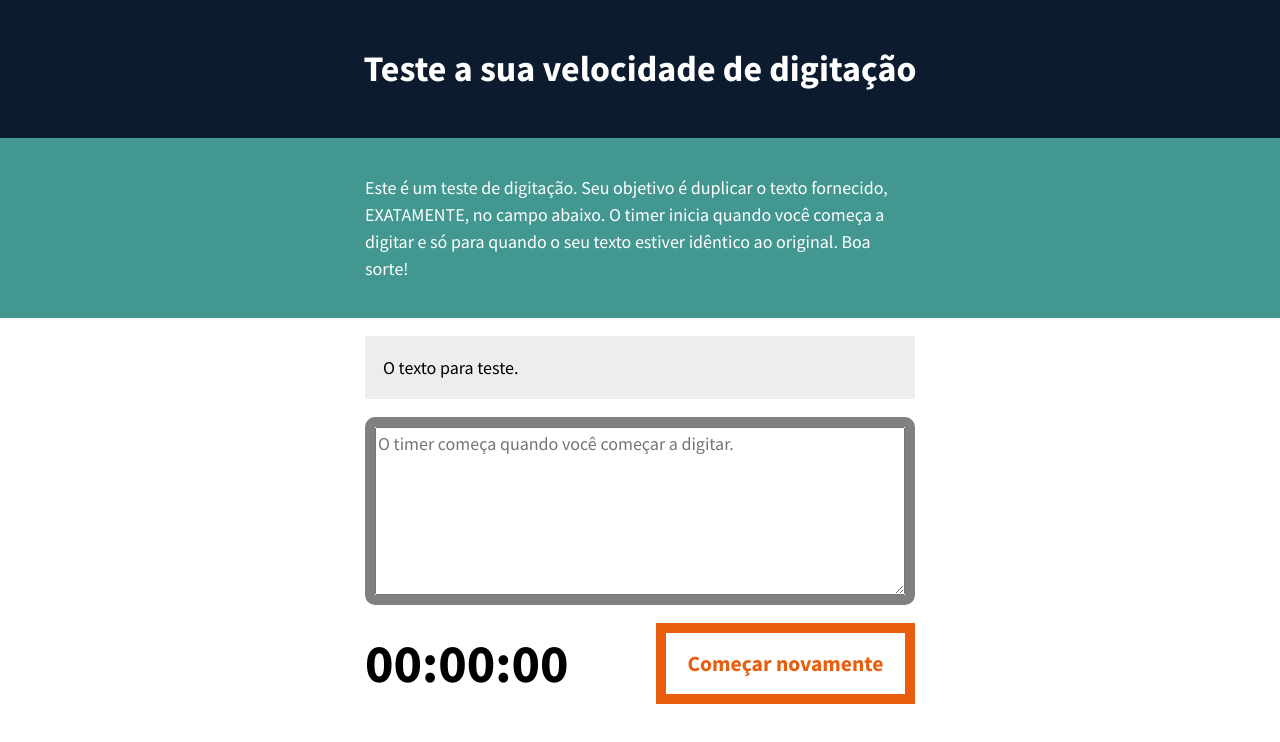
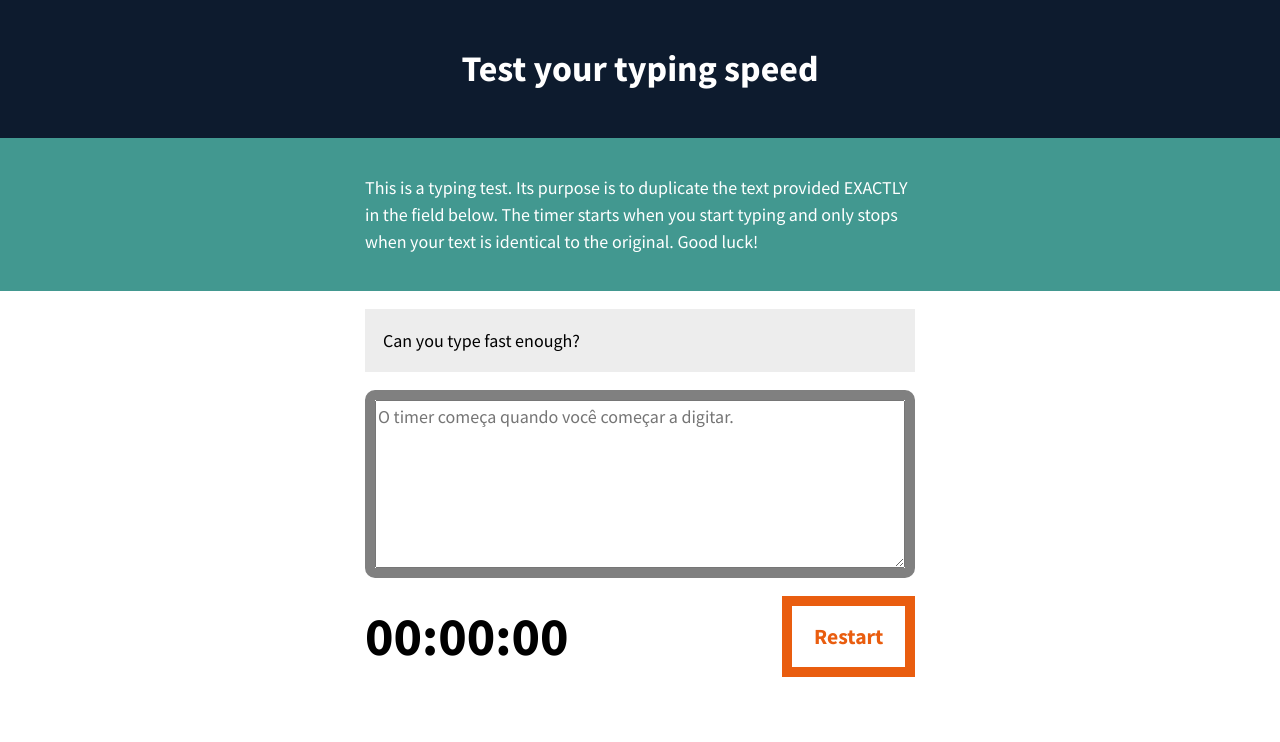
Before and after one commit to deborahdelimaa/howfast, a plain HTML site: page 08_02/index.html in a window 1280 px wide. Drawn offline with Linux system fonts and the light colour scheme.

Commit message:
changed to english

```diff
--- a/08_02/index.html
+++ b/08_02/index.html
@@ -4,7 +4,7 @@
 <head>
     <meta charset="UTF-8">
     <meta name="viewport" content="width=device-width, initial-scale=1">
-    <title>Teste de Velocidade de Digitação em JS</title>
+    <title>Typing test</title>
     <script src="script.js" async></script>
     <link rel="stylesheet" href="https://fonts.googleapis.com/css?family=Source+Sans+Pro:400,400i,700,700i,900,900i" type="text/css" media="all">
     <link rel="stylesheet" href="style.css">
@@ -12,15 +12,16 @@
 
 <body>
     <header class="masthead">
-        <h1>Teste a sua velocidade de digitação</h1>
+        <h1>Test your typing speed</h1>
     </header>
     <main class="main">
         <article class="intro">
-            <p> Este é um teste de digitação. Seu objetivo é duplicar o texto fornecido, EXATAMENTE, no campo abaixo. O timer inicia quando você começa a digitar e só para quando o seu texto estiver idêntico ao original. Boa sorte! </p>
+            <p> This is a typing test. Its purpose is to duplicate the text provided EXACTLY in the field below. The timer starts when you start typing and only stops when your text is identical to the original. Good luck!
+            </p>
         </article><!-- .intro -->
         <section class="test-area">
             <div id="origin-text">
-                <p>O texto para teste.</p>
+                <p>Can you type fast enough?</p>
             </div><!-- #origin-text -->
 
             <div class="test-wrapper">
@@ -32,7 +33,7 @@
                     <div class="timer">00:00:00</div>
                 </section>
 
-                <button id="reset">Começar novamente</button>
+                <button id="reset">Restart</button>
             </div><!-- .meta -->
         </section><!-- .test-area -->
     </main>
```
Also changed, not shown: 1 other file.
